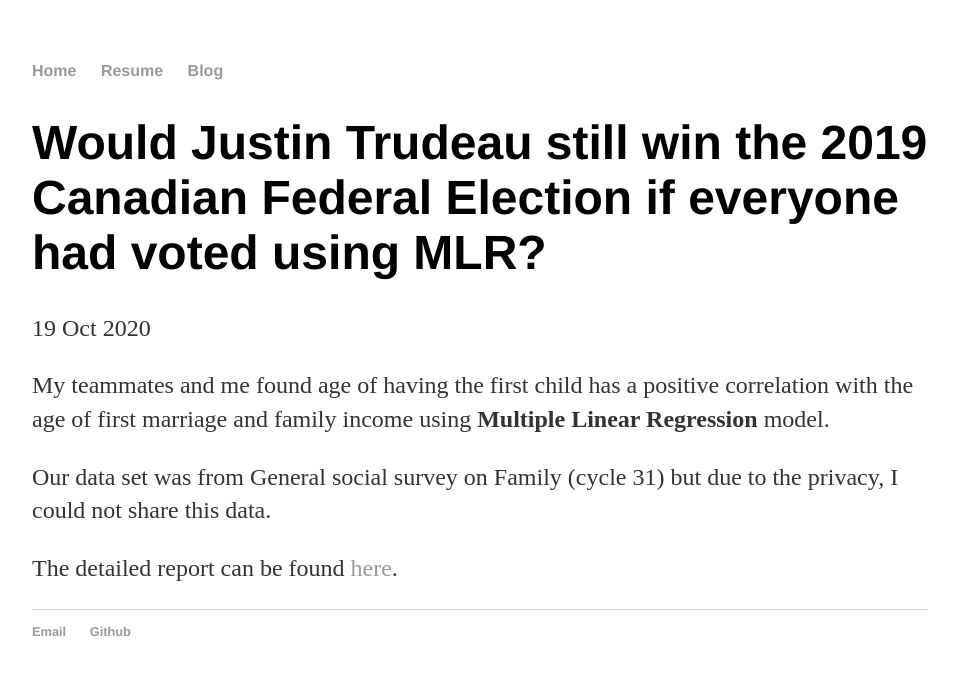
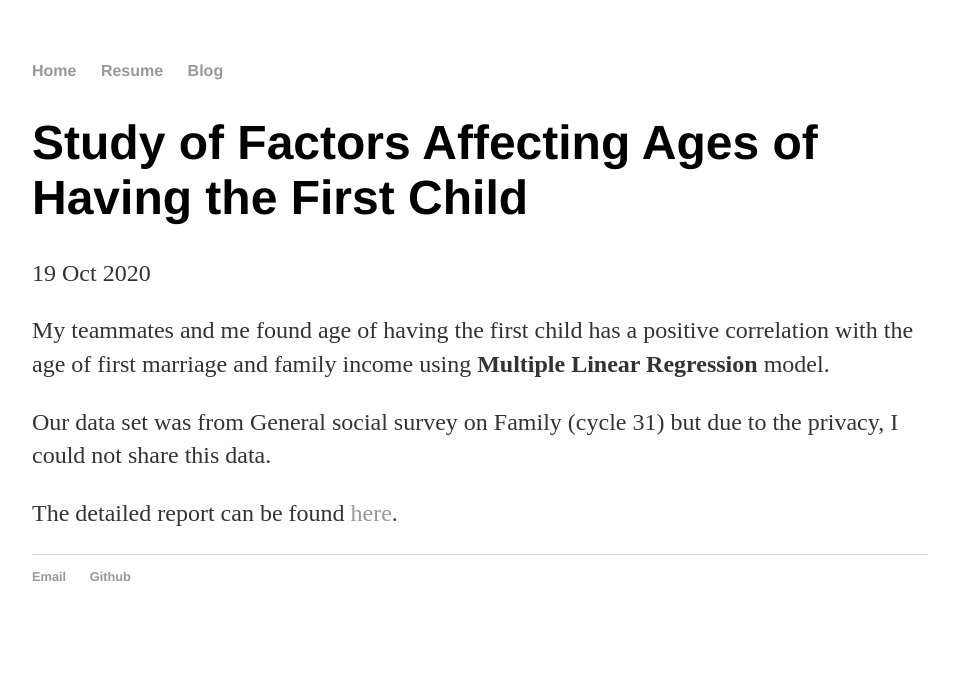
Before and after one commit to wangw218/wangw218.github.io, a Jekyll site: the page built from _posts/2020-10-19-StudyofFactorsAffectingAgesHavingtheFirstChild.md, in a window 1280 px wide. Shown: the top 675 px of the page, without its empty margins (160-1119 px from the left). Built offline with Jekyll 4.4.1, drawn with Linux system fonts in a browser that asks for light colours.

Commit message:
Update 2020-10-19-StudyofFactorsAffectingAgesHavingtheFirstChild.md

```diff
--- a/_posts/2020-10-19-StudyofFactorsAffectingAgesHavingtheFirstChild.md
+++ b/_posts/2020-10-19-StudyofFactorsAffectingAgesHavingtheFirstChild.md
@@ -1,6 +1,6 @@
 ---
 layout: post
-title: "Would Justin Trudeau still win the 2019 Canadian Federal Election if everyone had voted using MLR?"
+title: "Study of Factors Affecting Ages of Having the First Child"
 date: 2020-10-19
 ---
 
```
